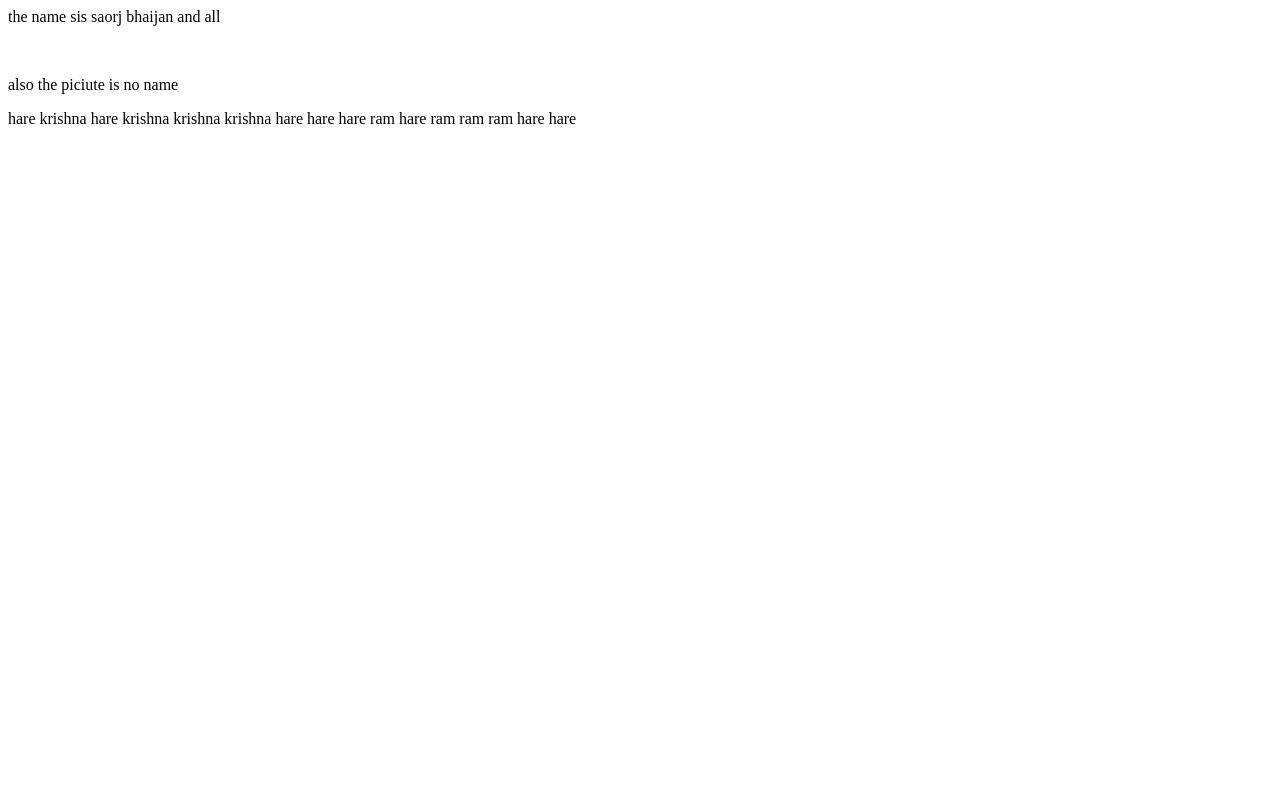
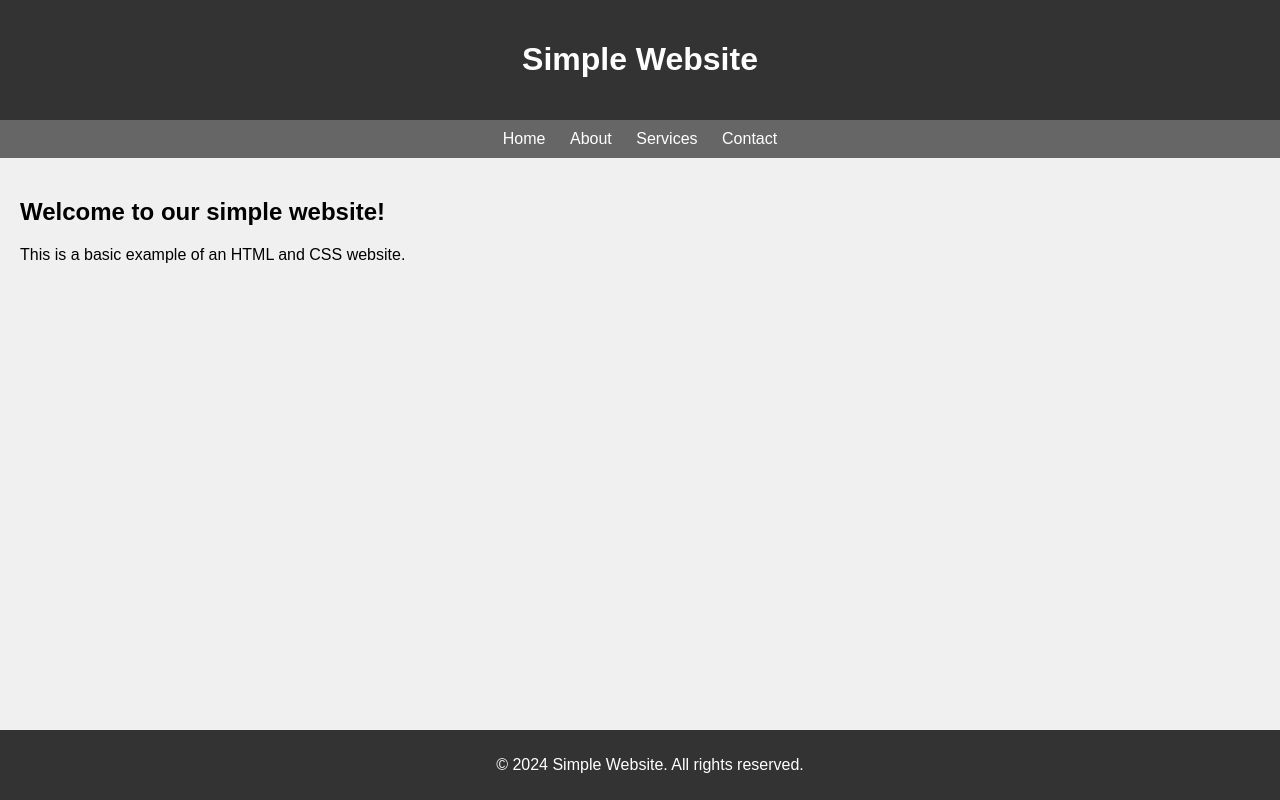
Before and after one commit to sawroooz/KU-kart, a plain HTML site: page index.html in a window 1280 px wide. Drawn offline with Linux system fonts and the light colour scheme.

Commit message:
new changes

```diff
--- a/index.html
+++ b/index.html
@@ -1,7 +1,66 @@
-<html>
-    <body>
-        <p> the name sis saorj bhaijan and all</p>
-    </br>
-    <p> also the piciute is  no name </p>
-    </body>
-</html> hare krishna hare krishna  krishna krishna hare hare hare ram hare ram ram ram hare hare
+
+    <!DOCTYPE html>
+<html lang="en">
+<head>
+    <meta charset="UTF-8">
+    <meta name="viewport" content="width=device-width, initial-scale=1.0">
+    <title>Simple Website</title>
+    <style>
+        body {
+            font-family: Arial, sans-serif;
+            margin: 0;
+            padding: 0;
+            background-color: #f0f0f0;
+        }
+        header {
+            background-color: #333;
+            color: #fff;
+            padding: 20px;
+            text-align: center;
+        }
+        nav {
+            background-color: #666;
+            padding: 10px;
+            text-align: center;
+        }
+        nav a {
+            color: #fff;
+            text-decoration: none;
+            padding: 10px;
+        }
+        nav a:hover {
+            background-color: #444;
+        }
+        section {
+            padding: 20px;
+        }
+        footer {
+            background-color: #333;
+            color: #fff;
+            text-align: center;
+            padding: 10px;
+            position: fixed;
+            bottom: 0;
+            width: 100%;
+        }
+    </style>
+</head>
+<body>
+    <header>
+        <h1>Simple Website</h1>
+    </header>
+    <nav>
+        <a href="#">Home</a>
+        <a href="#">About</a>
+        <a href="#">Services</a>
+        <a href="#">Contact</a>
+    </nav>
+    <section>
+        <h2>Welcome to our simple website!</h2>
+        <p>This is a basic example of an HTML and CSS website.</p>
+    </section>
+    <footer>
+        <p>&copy; 2024 Simple Website. All rights reserved.</p>
+    </footer>
+</body>
+</html>
```
